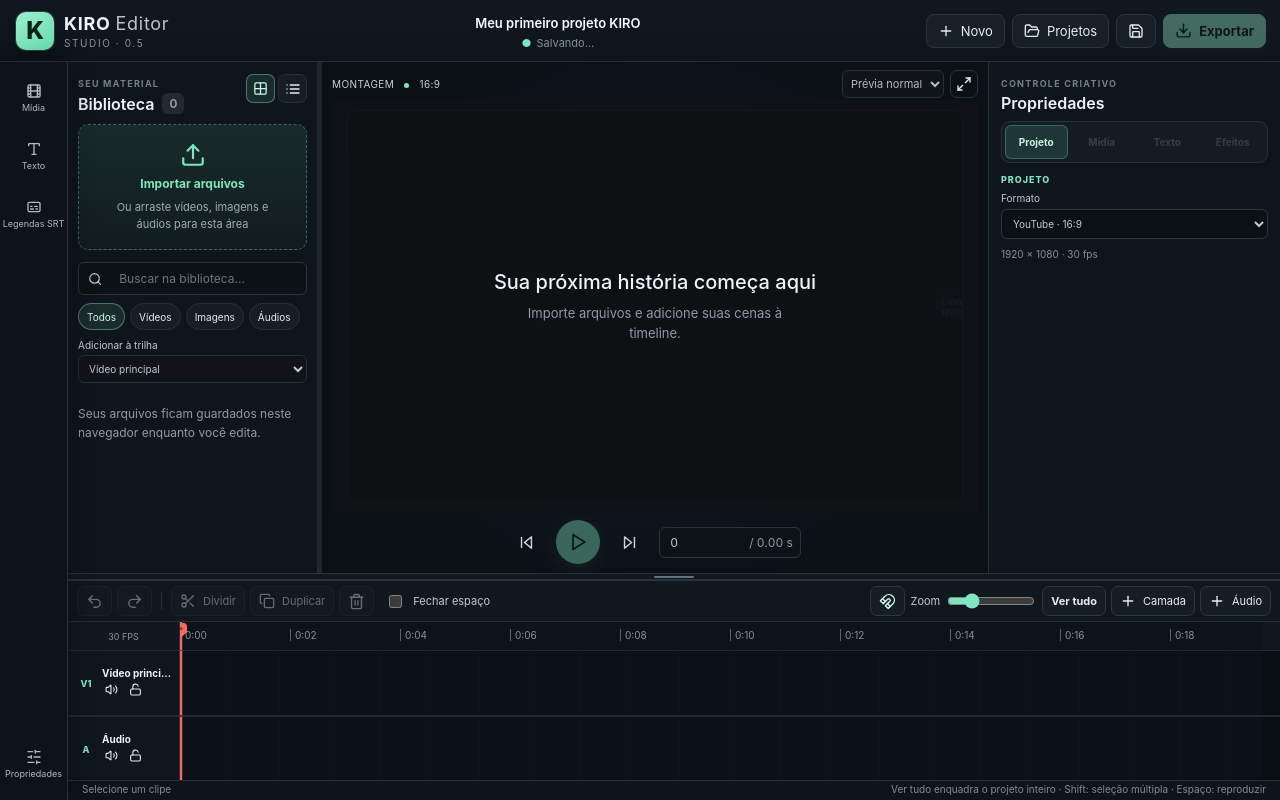
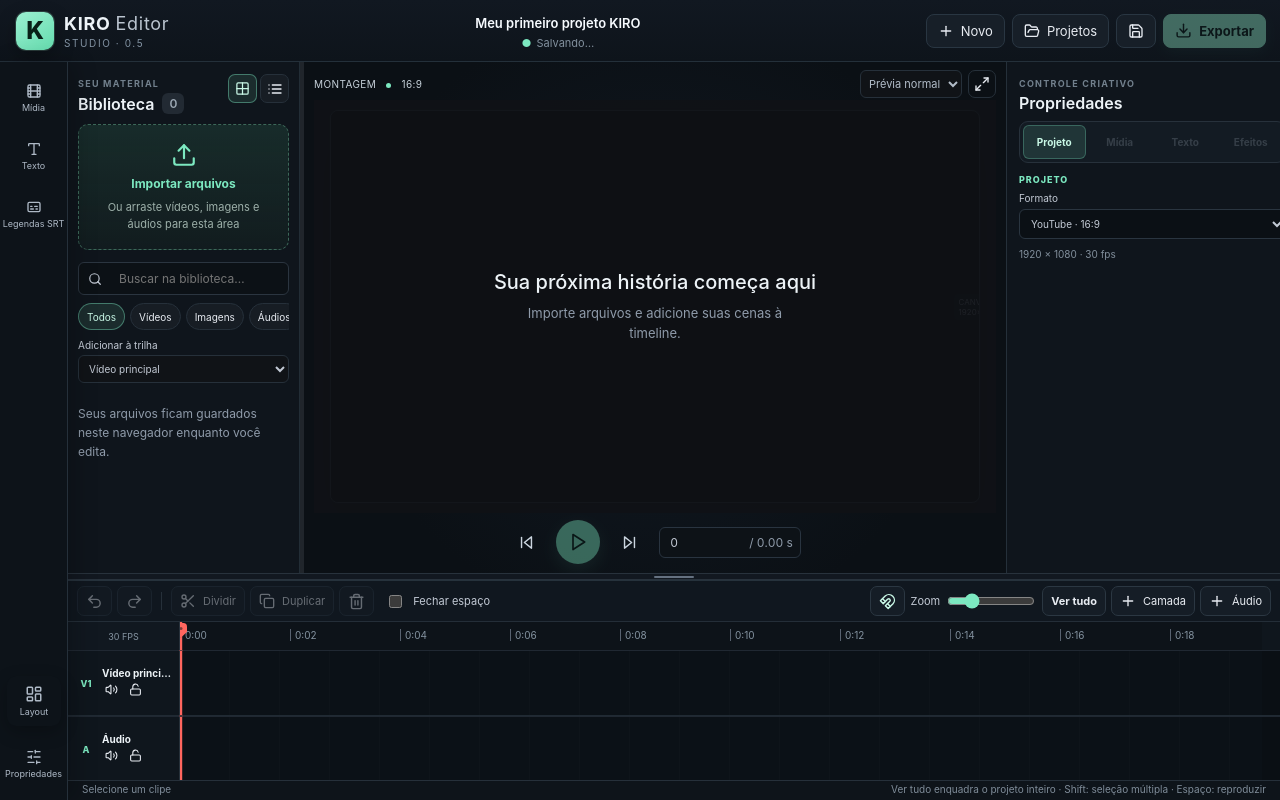
Before and after one commit to kiroaventureiro/kiro-editor, a React (Vite) app: page / in a window 1280 px wide. Built offline with nearby package versions, Linux system fonts and the light colour scheme.

Commit message:
feat: enable modular studio workspace

```diff
--- a/src/main.tsx
+++ b/src/main.tsx
@@ -1,13 +1,16 @@
 import React from "react";
 import ReactDOM from "react-dom/client";
 import App from "./App";
+import WorkspaceLayoutControls from "./components/WorkspaceLayoutControls";
 import "./styles/studio.css";
 import "./styles/studio-refinements.css";
 import "./styles/premium-layout.css";
 import "./styles/proportions-v2.css";
+import "./styles/modular-workspace.css";
 
 ReactDOM.createRoot(document.getElementById("root")!).render(
   <React.StrictMode>
     <App />
+    <WorkspaceLayoutControls />
   </React.StrictMode>,
 );
```
